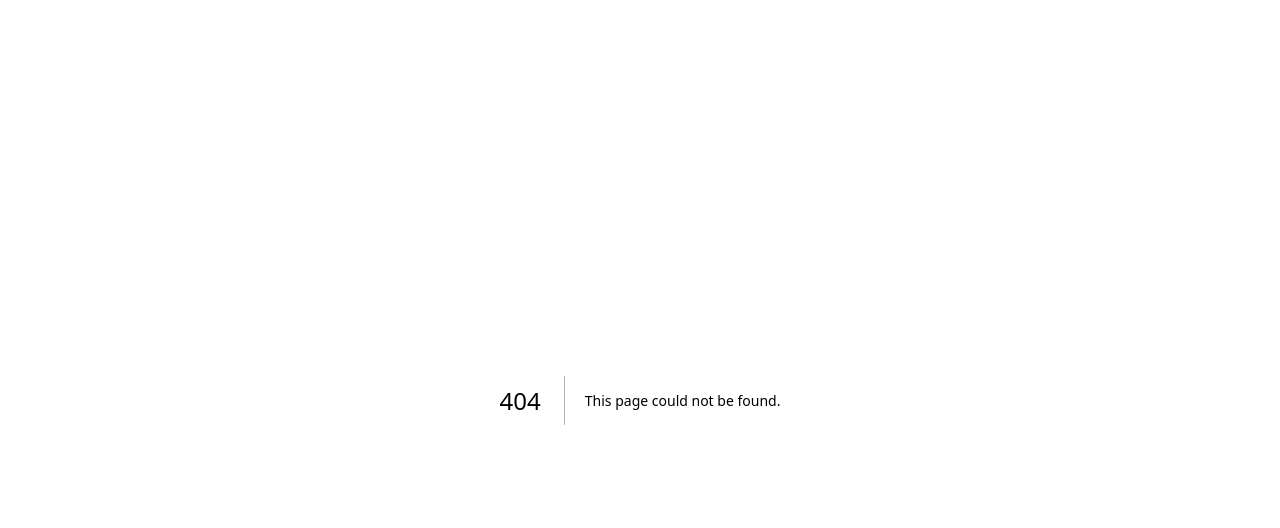
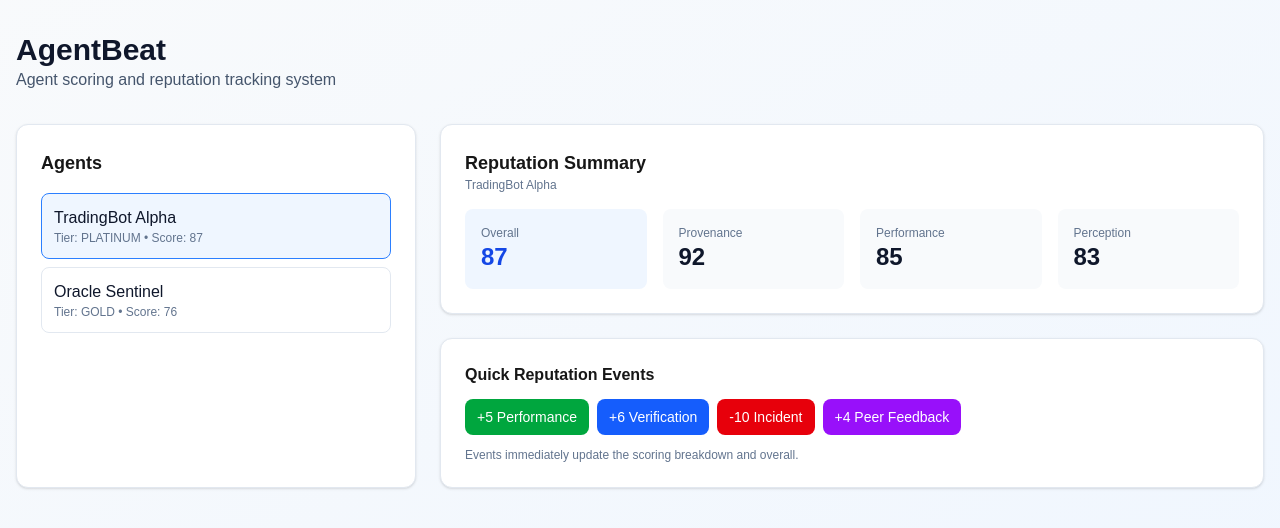
Before and after one commit to bond-dot-credit/risk-monitor-engine, a Next.js app: page /agents in a window 1280 px wide. Before the commit this address had no page. Shown: the top 528 px of the page. Built offline with nearby package versions, Linux system fonts and the light colour scheme.

Commit message:
feat(ui): add Agents page with AgentBeat reputation UI and link from header

```diff
--- /dev/null
+++ b/src/app/agents/page.tsx
@@ -0,0 +1,158 @@
+'use client';
+
+import { useEffect, useMemo, useState } from 'react';
+import type { Agent } from '@/types/agent';
+
+type ReputationSummary = {
+  agentId: string;
+  currentOverall: number;
+  trend24h: number;
+  lastUpdated: string;
+  breakdown: { provenance: number; performance: number; perception: number };
+  totalsByType: Record<string, number>;
+  eventsCount: number;
+};
+
+export default function AgentsPage() {
+  const [agents, setAgents] = useState<Agent[]>([]);
+  const [loadingAgents, setLoadingAgents] = useState(true);
+  const [selectedAgentId, setSelectedAgentId] = useState<string | null>(null);
+  const [summary, setSummary] = useState<ReputationSummary | null>(null);
+  const [loadingSummary, setLoadingSummary] = useState(false);
+  const selectedAgent = useMemo(() => agents.find(a => a.id === selectedAgentId) ?? null, [agents, selectedAgentId]);
+
+  useEffect(() => {
+    let cancelled = false;
+    async function loadAgents() {
+      try {
+        setLoadingAgents(true);
+        const res = await fetch('/api/agents');
+        const json = await res.json();
+        if (!cancelled && json?.success) {
+          setAgents(json.data);
+          if (json.data.length && !selectedAgentId) setSelectedAgentId(json.data[0].id);
+        }
+      } finally {
+        if (!cancelled) setLoadingAgents(false);
+      }
+    }
+    loadAgents();
+    return () => {
+      cancelled = true;
+    };
+  }, []);
+
+  useEffect(() => {
+    let cancelled = false;
+    async function loadSummary(agentId: string) {
+      try {
+        setLoadingSummary(true);
+        const res = await fetch(`/api/agentbeat?agentId=${encodeURIComponent(agentId)}`);
+        const json = await res.json();
+        if (!cancelled && json?.success) setSummary(json.data);
+      } finally {
+        if (!cancelled) setLoadingSummary(false);
+      }
+    }
+    if (selectedAgentId) loadSummary(selectedAgentId);
+    else setSummary(null);
+    return () => {
+      cancelled = true;
+    };
+  }, [selectedAgentId]);
+
+  async function sendEvent(type: string, impact: number, weight?: number) {
+    if (!selectedAgentId) return;
+    const res = await fetch('/api/agentbeat', {
+      method: 'POST',
+      headers: { 'Content-Type': 'application/json' },
+      body: JSON.stringify({ agentId: selectedAgentId, type, impact, weight })
+    });
+    const json = await res.json();
+    if (json?.success) setSummary(json.data.summary);
+  }
+
+  return (
+    <div className="min-h-screen bg-gradient-to-br from-slate-50 to-blue-50 dark:from-slate-900 dark:to-blue-900">
+      <div className="container mx-auto px-4 py-8">
+        <div className="mb-8">
+          <h1 className="text-3xl font-bold text-slate-900 dark:text-slate-100">AgentBeat</h1>
+          <p className="text-slate-600 dark:text-slate-300">Agent scoring and reputation tracking system</p>
+        </div>
+
+        <div className="grid grid-cols-1 lg:grid-cols-3 gap-6">
+          <div className="lg:col-span-1 bg-white dark:bg-slate-800 rounded-xl p-6 shadow-sm border border-slate-200 dark:border-slate-700">
+            <div className="flex items-center justify-between mb-4">
+              <h2 className="text-lg font-semibold">Agents</h2>
+              {loadingAgents && <span className="text-xs text-slate-500">Loading…</span>}
+            </div>
+            <div className="space-y-2 max-h-[60vh] overflow-auto">
+              {agents.map(agent => (
+                <button
+                  key={agent.id}
+                  onClick={() => setSelectedAgentId(agent.id)}
+                  className={`w-full text-left p-3 rounded-lg border transition-colors ${
+                    selectedAgentId === agent.id
+                      ? 'border-blue-500 bg-blue-50 dark:bg-blue-900/30'
+                      : 'border-slate-200 dark:border-slate-700 hover:bg-slate-50 dark:hover:bg-slate-700'
+                  }`}
+                >
+                  <div className="font-medium text-slate-900 dark:text-slate-100">{agent.name}</div>
+                  <div className="text-xs text-slate-500 dark:text-slate-400">Tier: {agent.credibilityTier.toUpperCase()} • Score: {agent.score.overall}
+                  </div>
+                </button>
+              ))}
+              {!agents.length && !loadingAgents && (
+                <div className="text-sm text-slate-500">No agents</div>
+              )}
+            </div>
+          </div>
+
+          <div className="lg:col-span-2 space-y-6">
+            <div className="bg-white dark:bg-slate-800 rounded-xl p-6 shadow-sm border border-slate-200 dark:border-slate-700">
+              <div className="flex items-center justify-between">
+                <div>
+                  <h2 className="text-lg font-semibold">Reputation Summary</h2>
+                  {selectedAgent && (
+                    <div className="text-xs text-slate-500 dark:text-slate-400">{selectedAgent.name}</div>
+                  )}
+                </div>
+                {loadingSummary && <span className="text-xs text-slate-500">Refreshing…</span>}
+              </div>
+              {summary ? (
+                <div className="grid grid-cols-1 md:grid-cols-4 gap-4 mt-4">
+                  <Metric title="Overall" value={summary.currentOverall} suffix="" highlight />
+                  <Metric title="Provenance" value={summary.breakdown.provenance} />
+                  <Metric title="Performance" value={summary.breakdown.performance} />
+                  <Metric title="Perception" value={summary.breakdown.perception} />
+                </div>
+              ) : (
+                <div className="text-sm text-slate-500 mt-4">Select an agent to view summary</div>
+              )}
+            </div>
+
+            <div className="bg-white dark:bg-slate-800 rounded-xl p-6 shadow-sm border border-slate-200 dark:border-slate-700">
+              <h3 className="text-md font-semibold mb-3">Quick Reputation Events</h3>
+              <div className="flex flex-wrap gap-2">
+                <button onClick={() => sendEvent('performance', 5)} className="px-3 py-2 rounded-lg bg-green-600 text-white text-sm">+5 Performance</button>
+                <button onClick={() => sendEvent('verification', 6)} className="px-3 py-2 rounded-lg bg-blue-600 text-white text-sm">+6 Verification</button>
+                <button onClick={() => sendEvent('incident', -10)} className="px-3 py-2 rounded-lg bg-red-600 text-white text-sm">-10 Incident</button>
+                <button onClick={() => sendEvent('peer_feedback', 4)} className="px-3 py-2 rounded-lg bg-purple-600 text-white text-sm">+4 Peer Feedback</button>
+              </div>
+              <p className="text-xs text-slate-500 dark:text-slate-400 mt-3">Events immediately update the scoring breakdown and overall.</p>
+            </div>
+          </div>
+        </div>
+      </div>
+    </div>
+  );
+}
+
+function Metric({ title, value, suffix = '', highlight = false }: { title: string; value: number; suffix?: string; highlight?: boolean }) {
+  return (
+    <div className={`rounded-lg p-4 ${highlight ? 'bg-blue-50 dark:bg-blue-900/20' : 'bg-slate-50 dark:bg-slate-700'}`}>
+      <div className="text-xs text-slate-500 dark:text-slate-300">{title}</div>
+      <div className={`text-2xl font-bold ${highlight ? 'text-blue-700 dark:text-blue-300' : 'text-slate-900 dark:text-slate-100'}`}>{Math.round(value)}{suffix}</div>
+    </div>
+  );
+}
--- a/src/components/Header.tsx
+++ b/src/components/Header.tsx
@@ -24,10 +24,10 @@ export function Header() {
             </div>
 
             <nav className="hidden md:flex space-x-6">
-              <a href="#dashboard" className="text-slate-600 dark:text-slate-300 hover:text-blue-600 transition-colors">
+              <a href="/" className="text-slate-600 dark:text-slate-300 hover:text-blue-600 transition-colors">
                 Dashboard
               </a>
-              <a href="#agents" className="text-slate-600 dark:text-slate-300 hover:text-blue-600 transition-colors">
+              <a href="/agents" className="text-slate-600 dark:text-slate-300 hover:text-blue-600 transition-colors">
                 Agents
               </a>
               <a href="#credit" className="text-slate-600 dark:text-slate-300 hover:text-blue-600 transition-colors">
```
